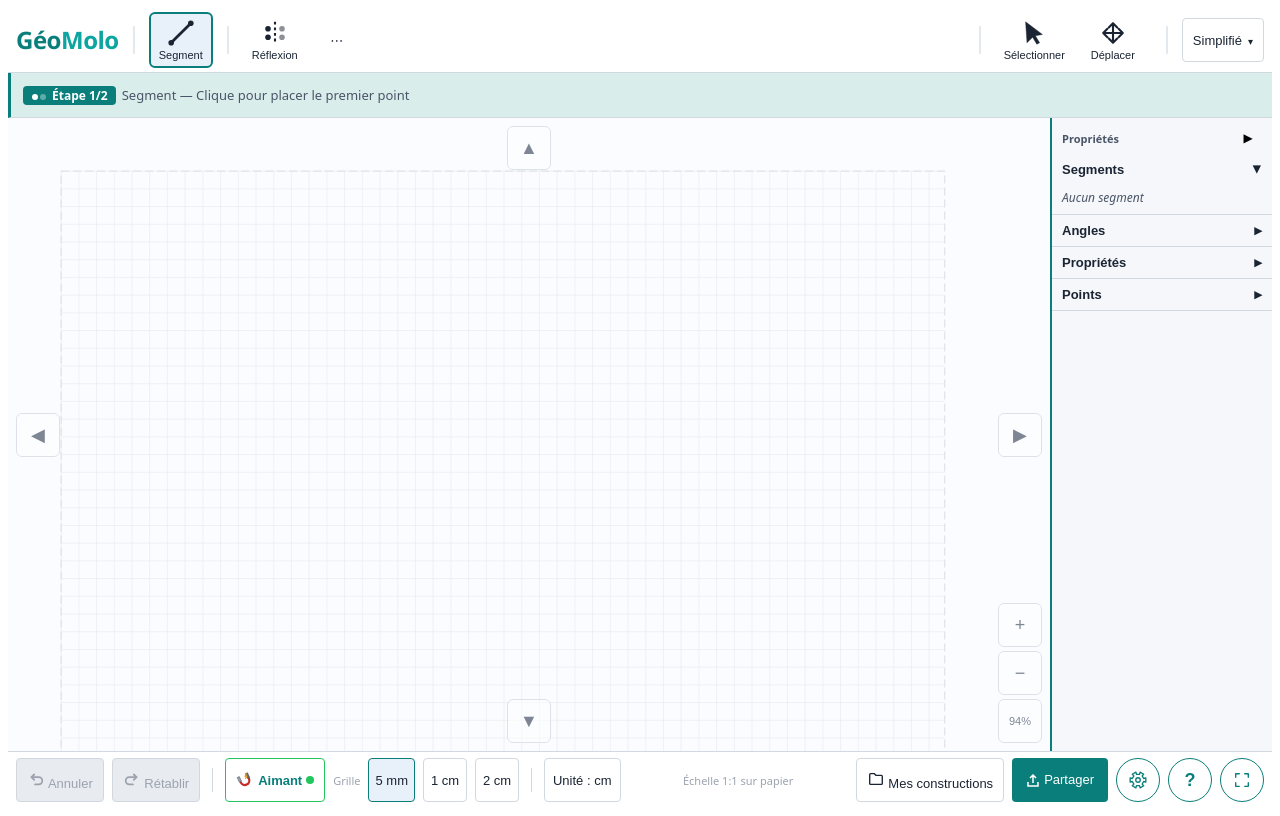
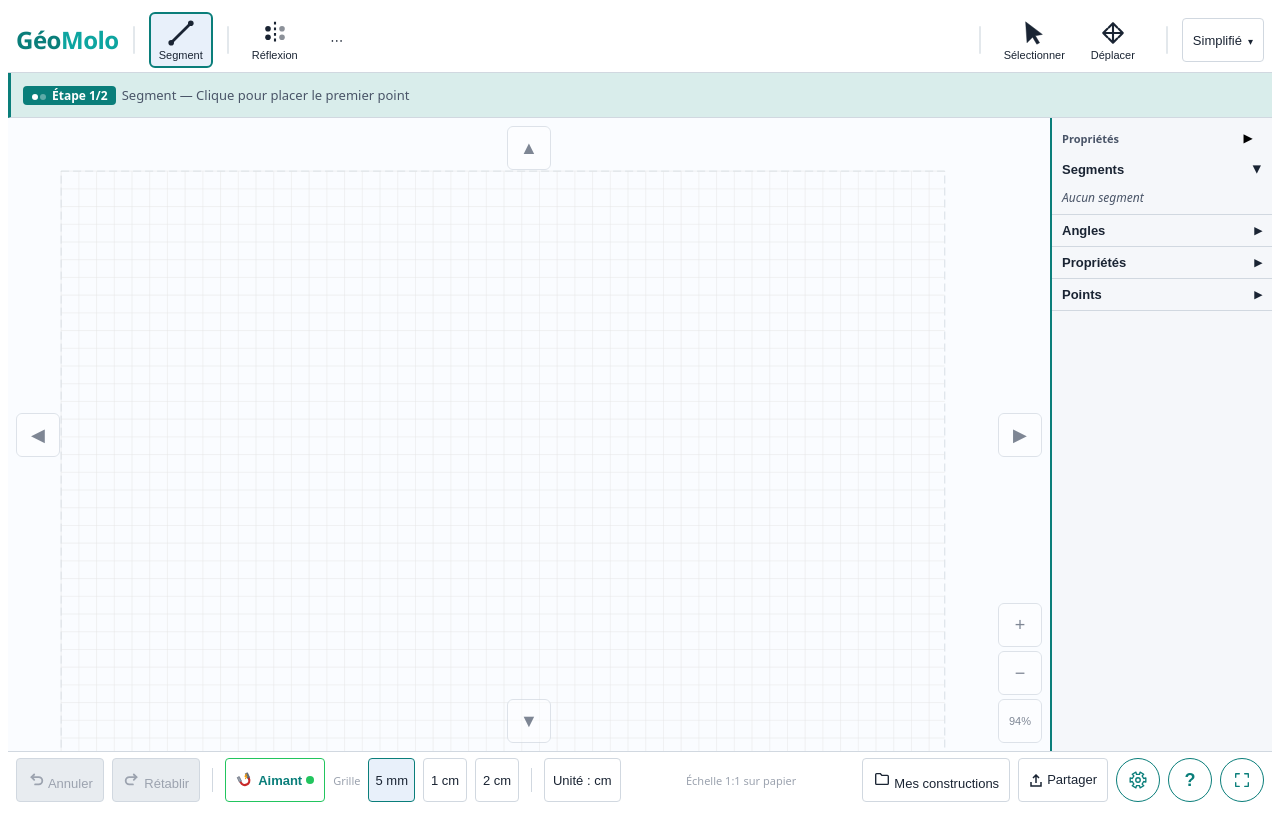
Before and after one commit to madumas/tracevite, a React (Vite) app: page / in a window 1280 px wide. Built offline with nearby package versions, Linux system fonts and the light colour scheme.

Commit message:
fix: bouton Partager même style que Mes constructions (outline, pas plein)

```diff
--- a/src/components/ActionBar.tsx
+++ b/src/components/ActionBar.tsx
@@ -407,14 +407,13 @@ function ShareMenu({ onPrint, onShareLink }: { onPrint: () => void; onShareLink:
         style={{
           minWidth: MIN_BUTTON_SIZE_PX,
           height: MIN_BUTTON_SIZE_PX,
-          padding: '0 14px',
-          border: open ? `2px solid ${UI_PRIMARY}` : 'none',
+          padding: '0 10px',
+          border: `1px solid ${UI_BORDER}`,
           borderRadius: 4,
-          background: open ? '#E0F2F1' : UI_PRIMARY,
-          color: open ? UI_PRIMARY : '#FFFFFF',
+          background: UI_SURFACE,
+          color: UI_TEXT_PRIMARY,
           cursor: 'pointer',
           fontSize: 'inherit',
-          fontWeight: 500,
         }}
         aria-label="Partager"
         title="Partager"
```
